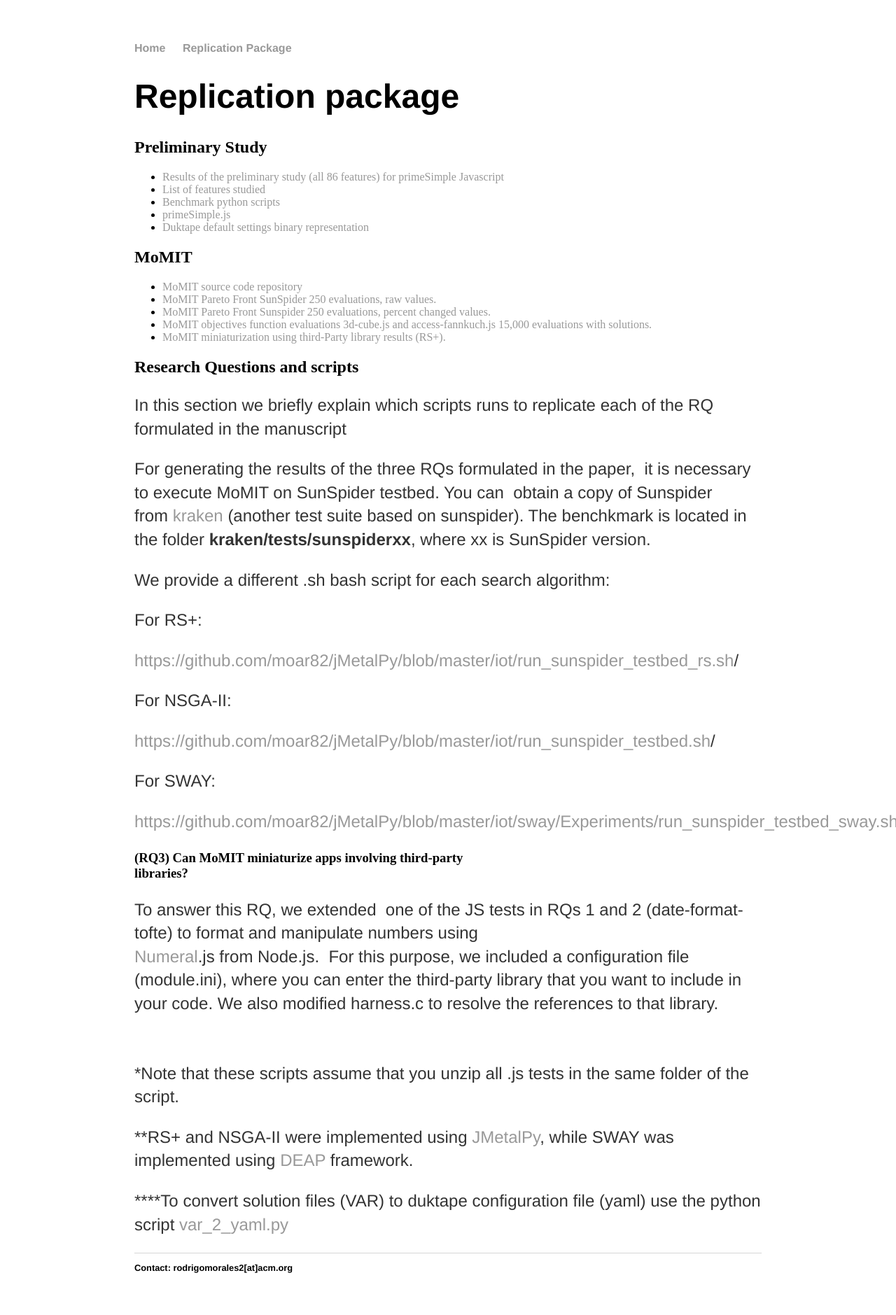
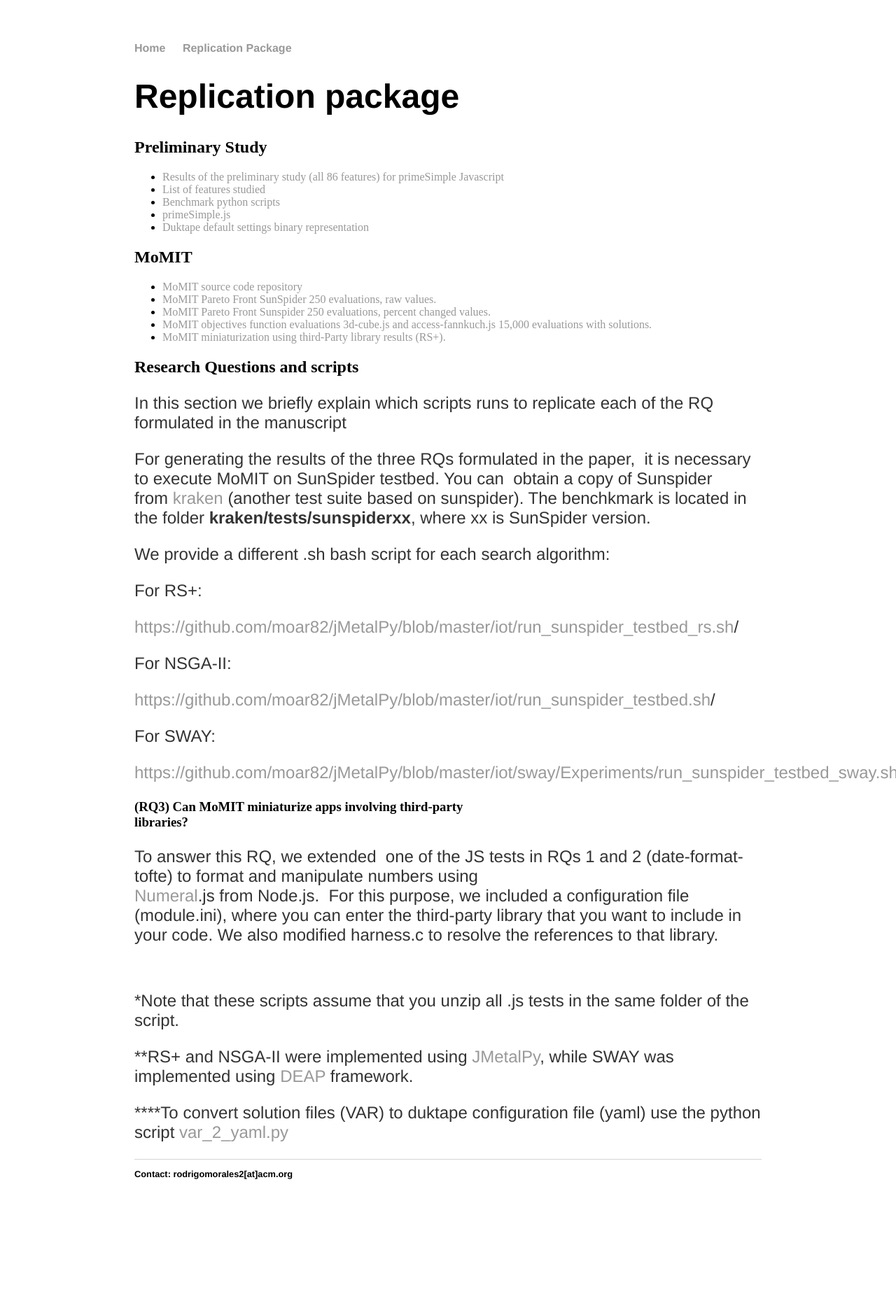
Before and after one commit to moar82/momit_data, a Jekyll site: the page built from docs/replication/index.html, in a window 1280 px wide. Shown: the whole page at 70% size. Built offline with Jekyll 4.4.1, drawn with Linux system fonts in a browser that asks for light colours; after the commit the page ends 1745 px from its top, so only the background shows below that.

Commit message:
fixing css

```diff
--- a/docs/css/main.css
+++ b/docs/css/main.css
@@ -26,7 +26,6 @@
 p {
 	font-family:'Helvetica', 'Arial', 'Sans-Serif';
     font-size: 1.5em;
-    line-height: 1.4em;
     color: #333;
 }
 footer {
@@ -37,8 +36,5 @@
 ul.posts {
     margin: 20px auto 40px;
     font-size: 1.5em;
+	font-family:'Helvetica', 'Arial', 'Sans-Serif';
 }
-
-ul.posts li {
-    list-style: none;
-}
```
